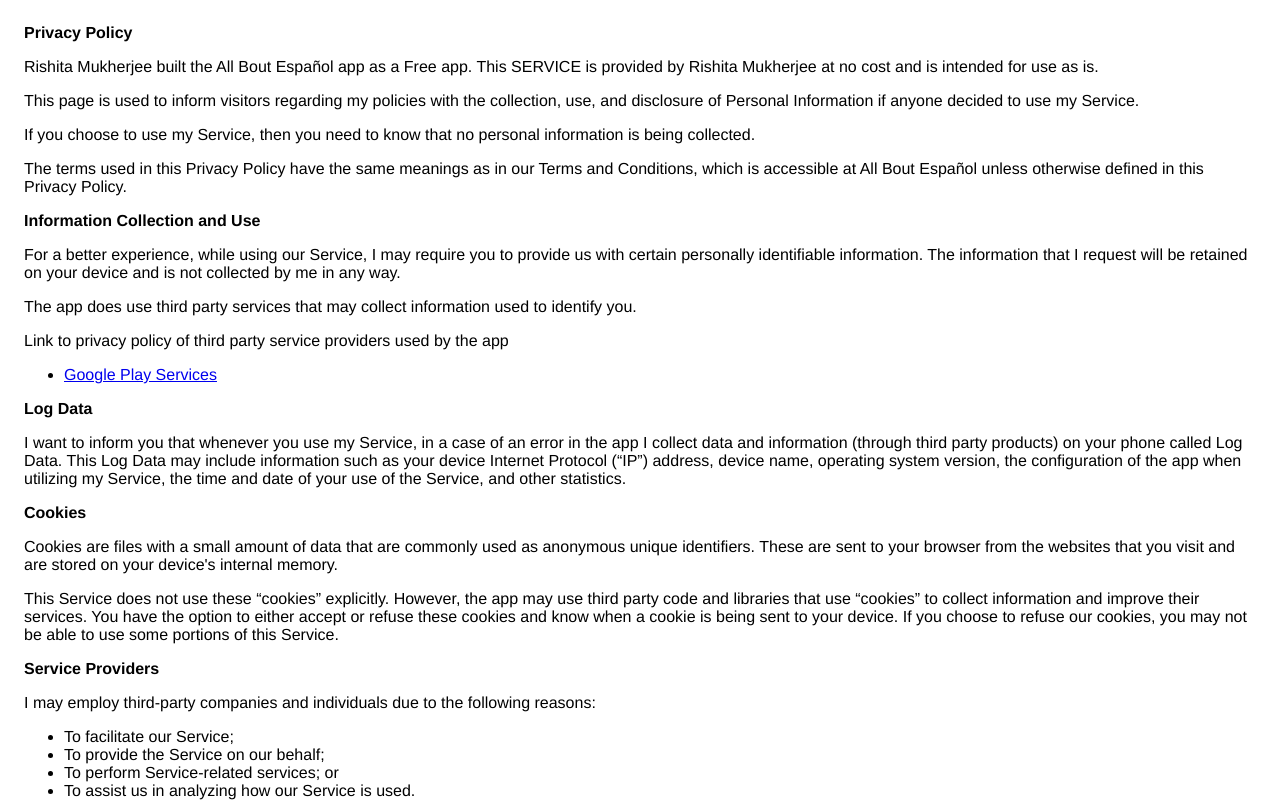
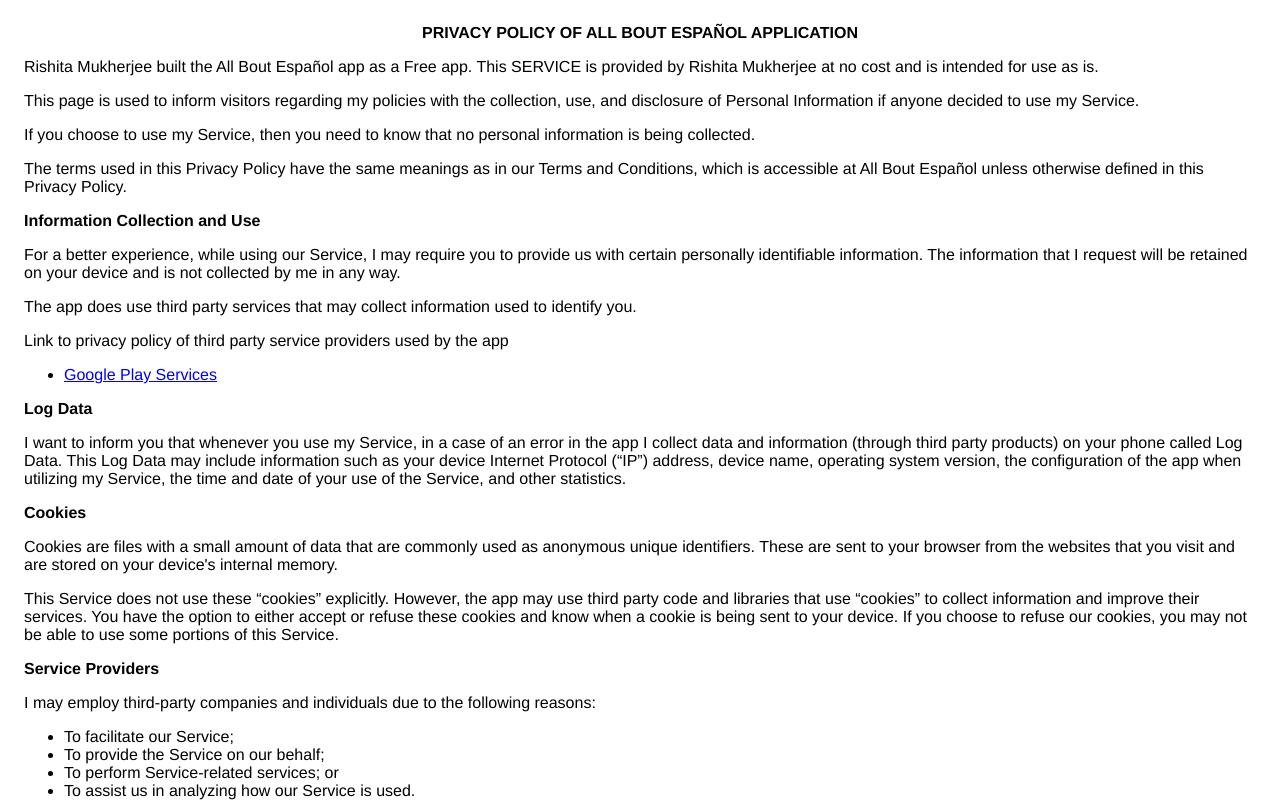
Before and after one commit to rishita2701/rishita2701.github.io, a plain HTML site: page index.html in a window 1280 px wide. Shown: the top 803 px of the page. Drawn offline with Linux system fonts and the light colour scheme.

Commit message:
Update index.html

```diff
--- a/index.html
+++ b/index.html
@@ -7,7 +7,7 @@
       <style> body { font-family: 'Helvetica Neue', Helvetica, Arial, sans-serif; padding:1em; } </style>
     </head>
     <body>
-    <strong>Privacy Policy</strong> <p>
+	    <strong><center> <b>PRIVACY POLICY OF ALL BOUT ESPAÑOL APPLICATION</center></strong> </b> <p>
                   Rishita Mukherjee built the All Bout Español app as
                   a Free app. This SERVICE is provided by
                   Rishita Mukherjee at no cost and is intended for use as
```
